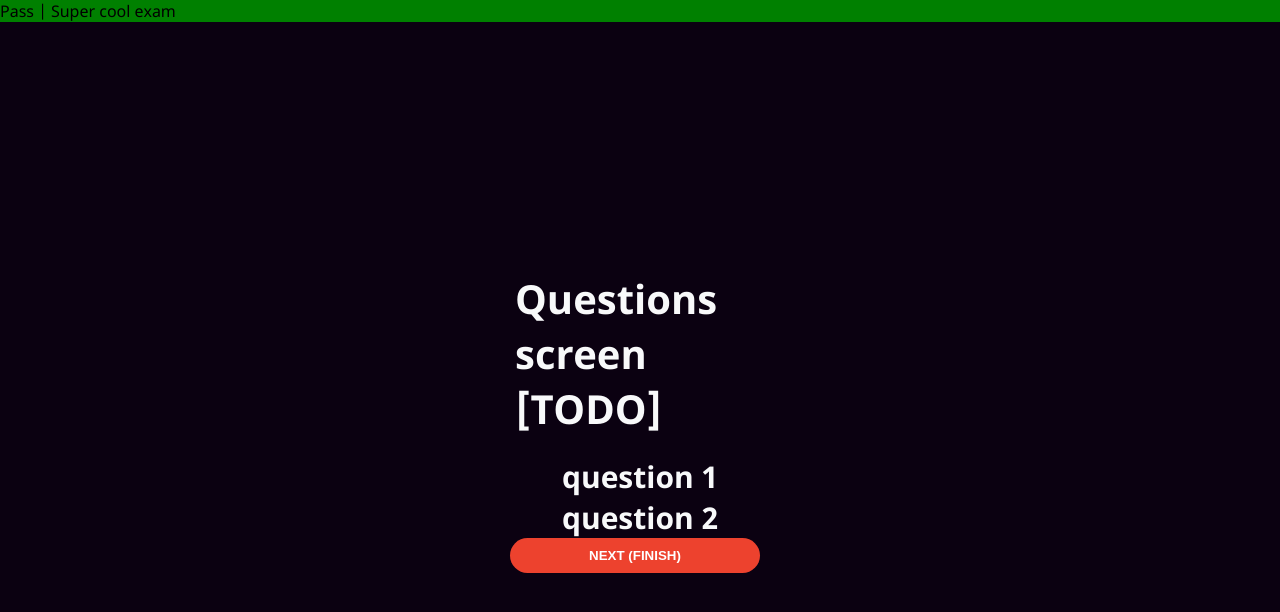
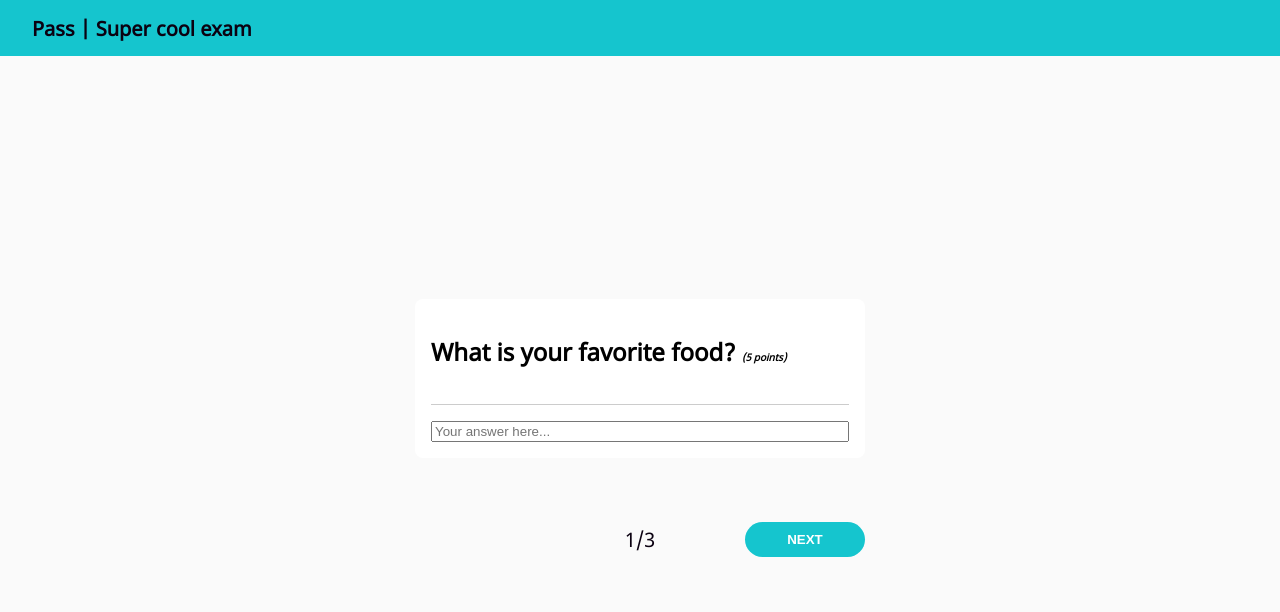
Before and after one commit to Kartm/university-examination-project, a React (Create React App) app in the folder frontend/: page /1/questions in a window 1280 px wide. Shown: the top 612 px of the page. Built offline with nearby package versions, Linux system fonts and the light colour scheme.

Commit message:
Test questions page (#7)
* Add switching between questions

* Add validation before finishing exam

* Add todo

* Revert redundant changes

* Remove unused component

* Add answering to questions

```diff
--- a/frontend/public/index.html
+++ b/frontend/public/index.html
@@ -4,7 +4,7 @@
     <meta charset="utf-8" />
     <link rel="icon" href="%PUBLIC_URL%/favicon.ico" />
     <meta name="viewport" content="width=device-width, initial-scale=1" />
-    <meta name="theme-color" content="#000000" />
+    <meta name="theme-color" content="#FFFFFF" />
     <meta
       name="description"
       content="Web site created using create-react-app"
--- /dev/null
+++ b/frontend/src/components/exam/question.component.tsx
@@ -0,0 +1,114 @@
+import React, {useEffect, useState} from "react";
+import {Question, QuestionAnswer, QuestionType} from "../../models/exam.model";
+import styled from "styled-components";
+
+interface QuestionParams {
+  question: Question;
+  showPoints: boolean;
+  visible: boolean;
+  onValidChange: (isValid: boolean) => void;
+  onAnswerChange: (answer: QuestionAnswer) => void;
+}
+
+const Wrapper = styled.div`
+    background-color: #ffffff;
+    display: flex;
+    flex-direction: column;
+    width: 100%;
+    max-width: 450px;
+    border-radius: 8px;
+    padding: 16px;
+    box-sizing: border-box;
+`
+
+const Divider = styled.div`
+    background-color: #ccc;
+    width: 100%;
+    height: 0.5px;
+    margin: 16px 0;
+`
+
+const Label = styled.label`
+  margin-left: 8px;
+`
+
+const QuestionComponent = ({question, showPoints, visible, onValidChange, onAnswerChange}: QuestionParams) => {
+  const [selectedCheckboxIds, setSelectedCheckboxIds] = useState<string[]>([])
+
+  function onTextChange(e: React.ChangeEvent<HTMLInputElement>) {
+      onValidChange(!!e.target.value)
+
+      const answer: QuestionAnswer = {
+        question_id: question.question_uuid,
+        question_choice_ids: [],
+        answer_text: e.target.value
+      }
+
+      onAnswerChange(answer)
+  }
+
+  function onRadioChange(question_choice_id: string) {
+      onValidChange(true)
+
+    const answer: QuestionAnswer = {
+        question_id: question.question_uuid,
+        question_choice_ids: [question_choice_id],
+        answer_text: null
+      }
+
+    onAnswerChange(answer)
+  }
+
+  function onCheckboxChange(question_choice_id: string) {
+    let newSelectedCheckboxIds = [];
+
+    if (selectedCheckboxIds.includes(question_choice_id)) {
+      newSelectedCheckboxIds = [...selectedCheckboxIds.filter(id => id !== question_choice_id)];
+    } else {
+      newSelectedCheckboxIds = [...selectedCheckboxIds, question_choice_id];
+    }
+
+    setSelectedCheckboxIds(newSelectedCheckboxIds)
+
+    onValidChange(newSelectedCheckboxIds.length > 0)
+
+    const answer: QuestionAnswer = {
+      question_id: question.question_uuid,
+      question_choice_ids: newSelectedCheckboxIds,
+      answer_text: null
+    }
+
+    onAnswerChange(answer)
+  }
+
+  return (
+    <Wrapper style={{display: visible ? 'flex':'none'}}>
+      <h2>{question.name} {showPoints && <i style={{fontSize: '10px'}}>({5} points)</i>}</h2>
+
+      <Divider/>
+
+      {
+        question.question_type.name === 'OPEN' ?
+          <input type="text" required placeholder="Your answer here..." onChange={(e) => onTextChange(e)}/>
+          :
+          question.question_choices.map(choice =>
+            <div key={choice.question_choice_id} style={{marginBottom: '8px'}}>
+              <input
+                type={question.question_type.name === 'SINGLE_CHOICE' ? "radio" : "checkbox"}
+                required={question.question_type.name === 'SINGLE_CHOICE'}
+                name={question.question_uuid}
+                id={choice.question_choice_id}
+                onChange={() => {
+                  question.question_type.name === 'SINGLE_CHOICE' ? onRadioChange(choice.question_choice_id) : onCheckboxChange(choice.question_choice_id)
+                }}
+              />
+              <Label htmlFor={choice.question_choice_id}>{choice.text}</Label>
+            </div>
+          )
+      }
+
+    </Wrapper>
+  );
+};
+
+export default QuestionComponent;
--- a/frontend/src/components/forms/button.component.tsx
+++ b/frontend/src/components/forms/button.component.tsx
@@ -32,10 +32,11 @@ type ButtonProps = {
     style?: Object;
     onClick?: () => void;
     loading?: boolean;
+    disabled?: boolean;
 };
 
 const Button = (props: ButtonProps) => {
-    return <Container color={props.color} style={props.style} onClick={props.onClick}>
+    return <Container color={props.color} style={props.style} onClick={props.onClick} disabled={props.disabled}>
         {props.loading ?
             <Loader />
             :
--- a/frontend/src/components/style/container.component.tsx
+++ b/frontend/src/components/style/container.component.tsx
@@ -5,8 +5,8 @@ const Container = styled.div`
     display: flex;
     justify-content: center;
     align-items: center;
-    height: 100vh;
-    background-color: ${colors.dark};
+    height: calc(100vh - 56px);
+    background-color: ${colors.secondary};
 `
 
 export default Container;
--- a/frontend/src/components/style/content.component.tsx
+++ b/frontend/src/components/style/content.component.tsx
@@ -4,7 +4,8 @@ const Content = styled.div`
     display: flex;
     flex-direction: column;
     align-items: center;
-    width: 250px;
+    width: 100%;
+    max-width: 450px;
 `
 
 export default Content;
--- a/frontend/src/components/style/header.component.tsx
+++ b/frontend/src/components/style/header.component.tsx
@@ -1,8 +1,15 @@
 import React from "react";
 import styled from "styled-components";
+import colors from "../../themes/colors.theme";
+import Text from './text.component';
 
 const Wrapper = styled.div`
-  background-color: green;
+  display: flex;
+  align-items: center;
+  background-color: ${colors.primary};
+  height: 56px;
+  font-weight: bold;
+  padding-left: 32px;
 `;
 
 interface HeaderProps {
@@ -10,5 +17,5 @@ interface HeaderProps {
 }
 
 export const Header = (props: HeaderProps) => {
-  return <Wrapper>{props.title}</Wrapper>;
+  return <Wrapper><Text>{props.title}</Text></Wrapper>;
 };
--- a/frontend/src/components/style/text.component.ts
+++ b/frontend/src/components/style/text.component.ts
@@ -9,7 +9,7 @@ type TextProps = {
 }
 
 const Text = styled.p <TextProps>`
-    color: ${colors.light};
+    color: ${colors.dark};
     font-size: 20px;
     font-family: ${fonts.regular};
     margin: 0px;
--- a/frontend/src/pages/participant/questions/questions.screen.tsx
+++ b/frontend/src/pages/participant/questions/questions.screen.tsx
@@ -1,5 +1,5 @@
-import React, {useEffect} from "react";
-import {Link, useParams} from "react-router-dom";
+import React, {useEffect, useMemo, useState} from "react";
+import {Link, useHistory, useParams} from "react-router-dom";
 
 import Container from "../../../components/style/container.component";
 import Content from "../../../components/style/content.component";
@@ -9,40 +9,130 @@ import {useDispatch, useSelector} from "react-redux";
 import {updateTitleAction} from "../../../store/slices/ui.slice";
 import {RootState} from "../../../store/configure.store";
 import {getExamByUuid} from "../../../store/slices/exam.slice";
+import QuestionComponent from "../../../components/exam/question.component";
+import {Question, QuestionAnswer} from "../../../models/exam.model";
+import styled from "styled-components";
 
 interface ParticipateQuestionsParams {
   testParticipateUuid: string;
 }
 
+const ActionsBar = styled.div`
+  display: flex;
+  justify-content: space-between;
+  align-items: center;
+  width: 100%;
+  margin-top: 64px;
+
+  button {
+    max-width: 120px;
+  }
+`
+
 const ParticipateQuestionsScreen = () => {
   const {testParticipateUuid} = useParams<ParticipateQuestionsParams>();
   const dispatch = useDispatch();
   const examState = useSelector((state: RootState) => state.exam);
+  const history = useHistory();
+
+  const [selectedQuestionIndex, setSelectedQuestionIndex] = useState(0);
+  const [invalidQuestionIds, setInvalidQuestionIds] = useState<string[]>([]);
+  const [questionAnswers, setQuestionAnswers] = useState<QuestionAnswer[]>([]);
 
   useEffect(() => {
     dispatch(getExamByUuid(testParticipateUuid));
   }, []);
 
   useEffect(() => {
+    if (examState?.exam?.questions) {
+      setInvalidQuestionIds([...examState.exam.questions.map(q => q.question_uuid)])
+    }
+  }, [examState?.exam?.questions]);
+
+  useEffect(() => {
     dispatch(updateTitleAction(`Pass | ${examState.exam?.title || ''}`));
   });
+
+
+  function questionValidChange(question: Question, isValid: boolean) {
+    if (isValid) {
+      setInvalidQuestionIds([...invalidQuestionIds.filter(id => id !== question.question_uuid)]);
+    } else {
+      setInvalidQuestionIds([...invalidQuestionIds, question.question_uuid]);
+    }
+  }
+
+
+  function goBack() {
+    setSelectedQuestionIndex(Math.max(0, selectedQuestionIndex - 1))
+  }
+
+  function goForward() {
+    setSelectedQuestionIndex(Math.min(examState?.exam?.questions?.length - 1, selectedQuestionIndex + 1))
+  }
+
+  function goSubmit() {
+    if (invalidQuestionIds.length > 0) {
+      console.log(invalidQuestionIds)
+      alert("You must answer all questions!");
+      return;
+    }
+
+    console.log(questionAnswers)
+
+    history.push(`/${testParticipateUuid}/finish`);
+  }
+
+  function answerChange(answer: QuestionAnswer) {
+    const answerExistsAlready = questionAnswers.findIndex((qa: QuestionAnswer) => qa.question_id === answer.question_id) !== -1;
+
+    let newQuestionAnswers = [...questionAnswers];
+
+    if (answerExistsAlready) {
+      newQuestionAnswers = newQuestionAnswers.filter(qa => qa.question_id !== answer.question_id)
+    }
+
+    setQuestionAnswers([...newQuestionAnswers, answer]);
+  }
 
   return (
     <Container>
       <Content>
-        <Text h1 style={{marginBottom: 20}}>
-          Questions screen
-          <br/>
-          [TODO]
-        </Text>
+        {examState?.exam?.questions?.map((question, i) =>
+          <QuestionComponent
+            key={question.question_uuid}
+            visible={selectedQuestionIndex === i}
+            question={question}
+            showPoints={examState?.exam?.settings.show_points_per_question}
+            onValidChange={(isValid) => questionValidChange(question, isValid)}
+            onAnswerChange={answerChange}
+          />
+        )}
 
-        {examState.exam ? examState.exam.questions.map(question => (
-          <Text h2 key={question.question_uuid}>{question.name}</Text>)) : null}
 
-        <Link to={`/${testParticipateUuid}/finish`} style={{marginRight: 10}}>
-          <Button text="Next (finish)" color="primary"/>
-        </Link>
+        <ActionsBar>
+          <Button
+            style={selectedQuestionIndex === 0 ? {visibility: 'hidden'} : {}}
+            text="Previous"
+            disabled={examState?.exam?.settings.allow_going_back}
+            onClick={() => goBack()}
+          />
+
+          <Text>{`${selectedQuestionIndex + 1}/${examState?.exam?.questions?.length}`}</Text>
+
+          {selectedQuestionIndex < examState?.exam?.questions?.length - 1 ?
+            <Button text="Next" onClick={() => goForward()}/>
+            :
+            <Button text="Submit" onClick={() => goSubmit()}/>
+          }
+
+
+        </ActionsBar>
+
+
       </Content>
+
+
     </Container>
   );
 };
--- a/frontend/src/themes/colors.theme.tsx
+++ b/frontend/src/themes/colors.theme.tsx
@@ -1,6 +1,6 @@
 const colors = {
-    primary: "#ed422eff",
-    secondary: "#6d2b93",
+    primary: "#15C5CE",
+    secondary: "#fafafa",
     success: "#28A745",
     danger: "#DC3545",
     warning: "#FFC107",
```
Also changed, not shown: frontend/src/models/exam.model.ts (+10 -0 lines), frontend/src/services/exam.service.ts (+33 -7 lines).
